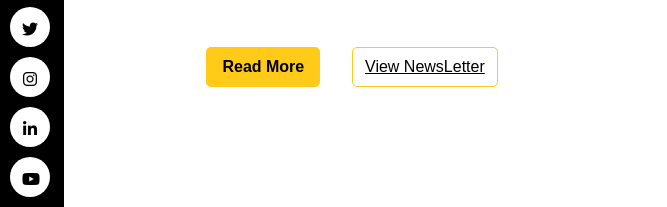
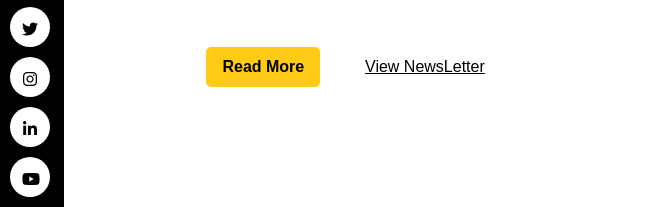
Before and after one commit to Airodragon/national_geographic_updated, a plain HTML site: page index.html in a window 1280 px wide. In both pictures the pointer is over the button "View NewsLetter". Shown: the part 593-800 px from the top of the page, 0-667 px from the left. Drawn offline with Linux system fonts and the light colour scheme; a web font is replaced by a local one.

Commit message:
minor update

```diff
--- a/css/style.css
+++ b/css/style.css
@@ -378,8 +378,8 @@ body {
 }
 
 .btn-group>button:last-child:hover {
-    border: 1px solid #FFCA18;
-    padding: 0.4rem calc(0.8rem - 1px);
+    /* border: 1px solid #FFCA18; */
+    padding: 0.4rem 0.8rem;
     text-decoration: underline;
 }
 
```
